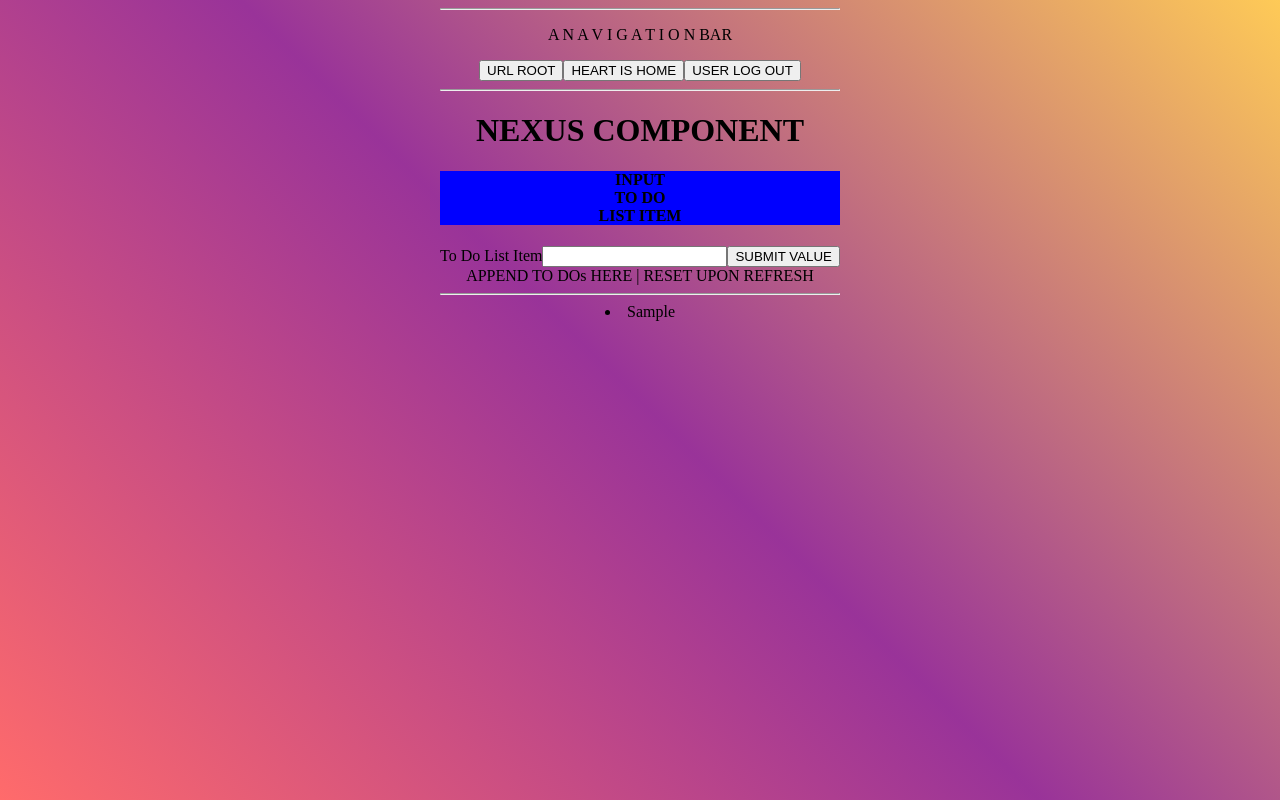
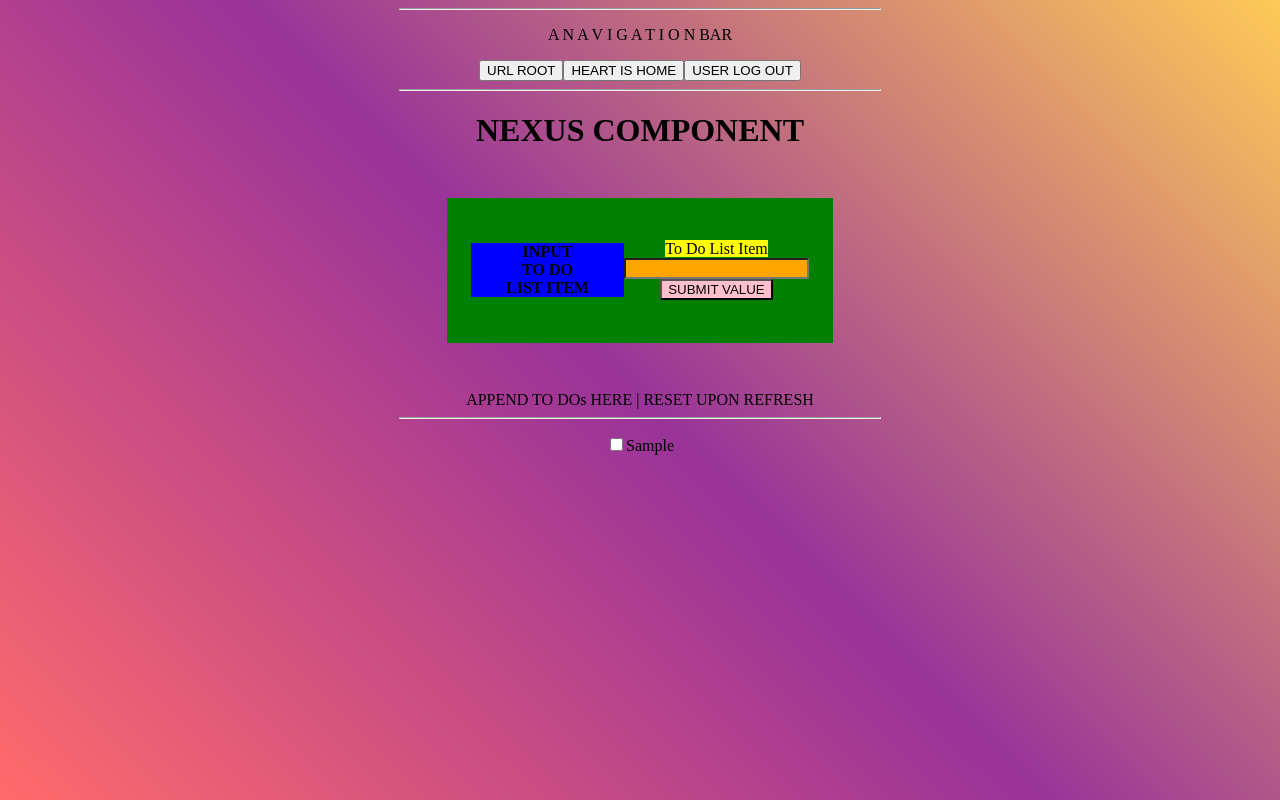
Before and after one commit to KimberlyRosaly/to-do-app, a React (Create React App) app: page /heart in a window 1280 px wide. Both pictures are taken after typing "Sample" into the empty fields and a click on the button "SUBMIT VALUE". Built offline with nearby package versions, Linux system fonts and the light colour scheme.

Commit message:
submitted values appended onto the DOM now have checkboxes to toggle, ephemeral styling changes

```diff
--- a/src/components/forms/ToDoForm.js
+++ b/src/components/forms/ToDoForm.js
@@ -48,7 +48,10 @@ const handleSubmit = (e) => {
                     APPEND TO DOs HERE | RESET UPON REFRESH
                     <hr />
                     {toDo.map((entry, iterator) => (
-                            <li key={iterator}>{entry}</li>
+                            <p key={iterator}>
+                                <input type="checkbox" />
+                                {entry}
+                            </p>
                         )
                     )}
                 </div>
--- a/src/styles.css
+++ b/src/styles.css
@@ -11,7 +11,7 @@ body{
   background: linear-gradient(45deg, #ff6b6b, #993399, #feca57);
   /* REMOVE SCROLLBARS */
   overflow-x: hidden;
-  overflow-y: hidden;
+  /* overflow-y: hidden;   */
   /* ___________________________________________ */
   margin: 0;
   display: flex;
@@ -42,7 +42,7 @@ E L E M E N T | C L A S S | I D  ATTRIBUTES
 /* ___________________________________________ */
                             /* TO-DO LIST FORM */
 /* CLASS SELECTOR */
-.to-do-list-container {
+.to-do-list-form-container {
   margin: 10%;
   padding: 5%;
   display: flex;
@@ -55,13 +55,13 @@ E L E M E N T | C L A S S | I D  ATTRIBUTES
   height: 100%;
   width: 100%;
 }
-.to-do-list-container label {
+.to-do-list-form-container label {
   background-color: yellow;
 }
-.to-do-list-container input {
+.to-do-list-form-container input {
   background-color: orange;
 }
-.to-do-list-container button {
+.to-do-list-form-container button {
   background-color: pink;
 }
 /* ___________________________________________ */
```
